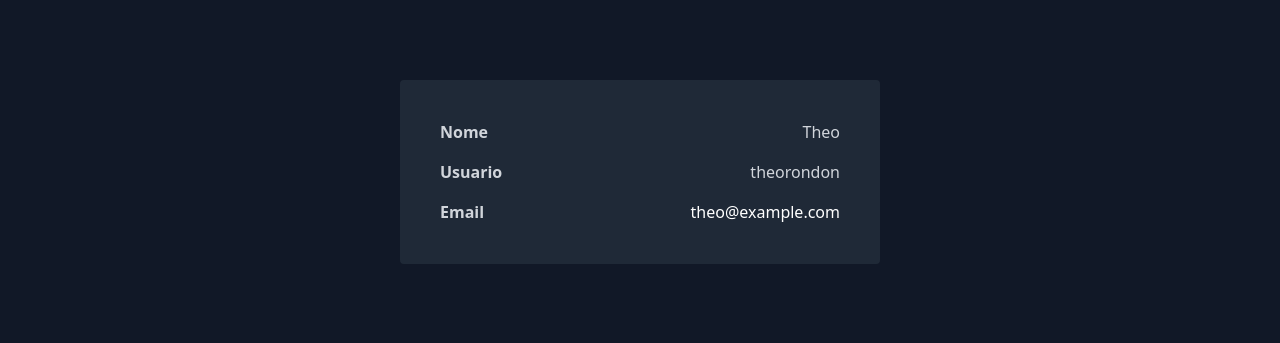
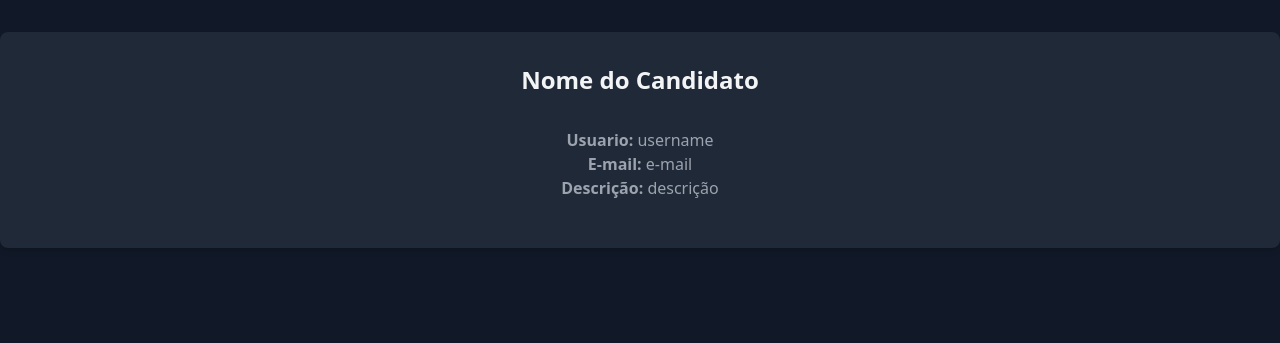
Before and after one commit to TheoRondon25/FormacaoJava_RocketSeat, a Spring app: template Formacao_Java_RocketSeat/front_gestao_vagas/src/main/resources/templates/candidate/profile.html in a window 1280 px wide. Shown: the part 64-407 px from the top of the page. Run offline with Thymeleaf, Linux system fonts and the light colour scheme; the template is opened without the code that fills it, so the values that code supplies are empty; some of the project's set-up classes (security, data sources, template engines, error pages and the like) are left out, and stand-ins take their place; some libraries are stand-ins or nearby versions.

Commit message:
feat: melhorando layout do perfil do candidato

```diff
--- a/Formacao_Java_RocketSeat/front_gestao_vagas/src/main/resources/templates/candidate/profile.html
+++ b/Formacao_Java_RocketSeat/front_gestao_vagas/src/main/resources/templates/candidate/profile.html
@@ -22,19 +22,22 @@
             </div>
         </nav>
 
-        <div class="flex px-40 py-20 text-white justify-center">
-            <div class="grid bg-gray-800 w-6/12 columns-1 grid-cols-1 p-10 rounded justify-between gap-4">
-                <div class="justify-between w-full flex">
-                    <spam class="text-base text-gray-300 font-bold">Nome</spam>
-                    <spam class="text-base text-gray-300">Theo</spam>
-                </div>
-                <div class="justify-between w-full flex">
-                    <spam class="text-base text-gray-300 font-bold">Usuario</spam>
-                    <spam class="text-base text-gray-300">theorondon</spam>
-                </div>
-                <div class="justify-between w-full flex">
-                    <spam class="text-base text-gray-300 font-bold">Email</spam>
-                    <spam>theo@example.com</spam>
+        <div class="container mx-auto mt-8">
+            <div class="bg-gray-800 p-8 rounded-lg shadow-md">
+
+                <h1 class="text-2xl font-bold text-gray-100 text-center mb-8">Nome do Candidato</h1>
+
+
+                <div class="text-center mb-4">
+                    <p class="text-gray-400">
+                        <spam class="font-bold">Usuario:</spam> username
+                    </p>
+                    <p class="text-gray-400">
+                        <spam class="font-bold">E-mail:</spam> e-mail
+                    </p>
+                    <p class="text-gray-400">
+                        <spam class="font-bold">Descrição:</spam> descrição
+                    </p>
                 </div>
             </div>
         </div>
```
